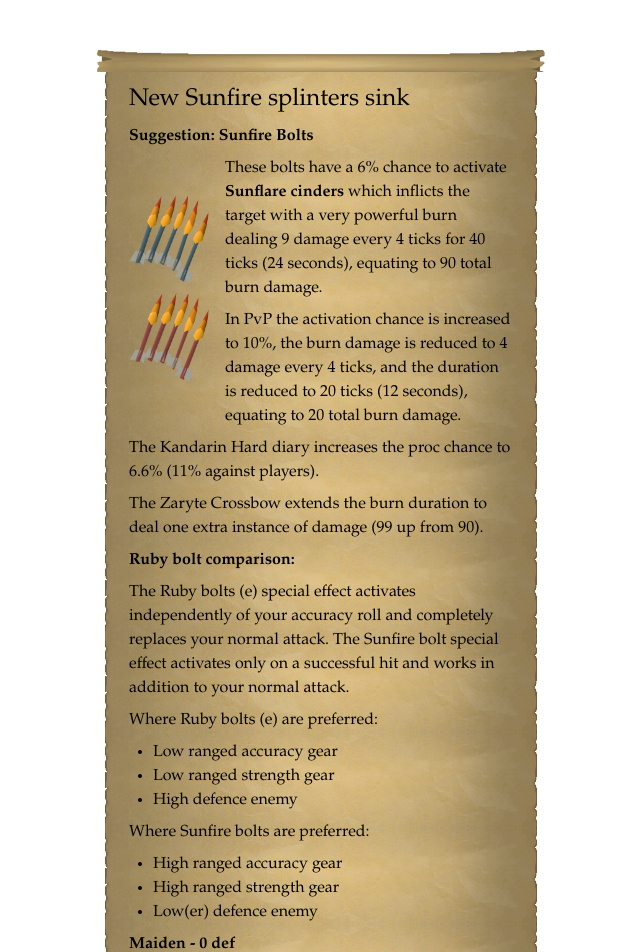
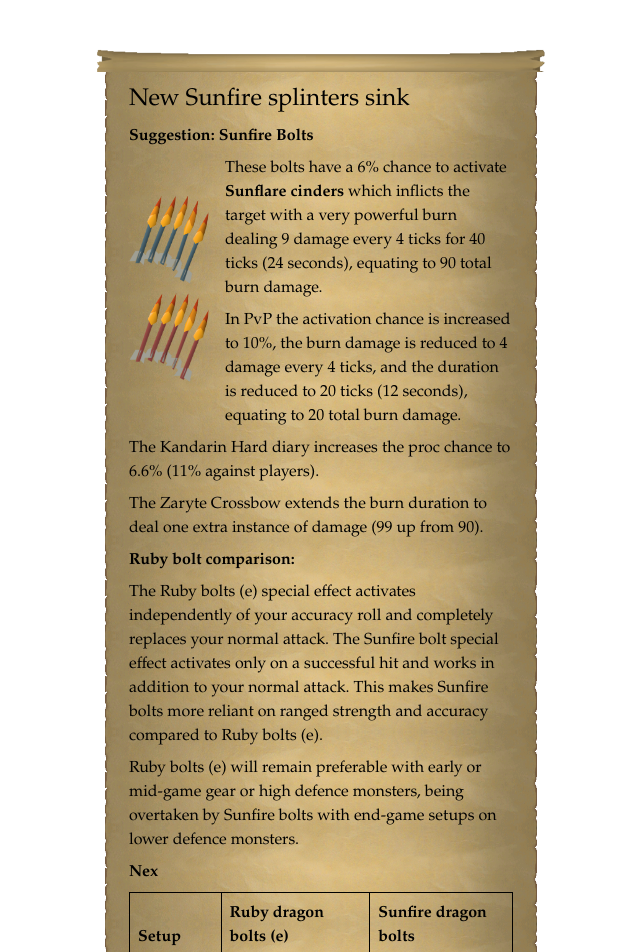
Before and after one commit to MaxRandle/osrs-blog, a Next.js app: page /colo-rewards/2 in a window 1280 px wide. Shown: the top 952 px of the page, without its empty margins (319-959 px from the left). Built offline with nearby package versions, Linux system fonts and the light colour scheme.

Commit message:
content tweaks & revisions

```diff
--- a/app/colo-rewards/2/page.mdx
+++ b/app/colo-rewards/2/page.mdx
@@ -29,27 +29,9 @@
 
 **Ruby bolt comparison:**
 
-The Ruby bolts (e) special effect activates independently of your accuracy roll and completely replaces your normal attack. The Sunfire bolt special effect activates only on a successful hit and works in addition to your normal attack.
+The Ruby bolts (e) special effect activates independently of your accuracy roll and completely replaces your normal attack. The Sunfire bolt special effect activates only on a successful hit and works in addition to your normal attack. This makes Sunfire bolts more reliant on ranged strength and accuracy compared to Ruby bolts (e).
 
-Where Ruby bolts (e) are preferred:
-
-- Low ranged accuracy gear
-- Low ranged strength gear
-- High defence enemy
-
-Where Sunfire bolts are preferred:
-
-- High ranged accuracy gear
-- High ranged strength gear
-- Low(er) defence enemy
-
-**Maiden - 0 def**
-
-| Setup      | Ruby dragon bolts (e) | Sunfire dragon bolts |
-| ---------- | --------------------- | -------------------- |
-| ZCB spec   | 110 (expected)        | 123 (expected)       |
-| Void ZCB   | 10.6 dps              | 10.9 dps             |
-| D'hide ACB | 8.85 dps              | 9.09 dps             |
+Ruby bolts (e) will remain preferable with early or mid-game gear or high defence monsters, being overtaken by Sunfire bolts with end-game setups on lower defence monsters.
 
 **Nex**
 
@@ -59,19 +41,10 @@
 | Masori ZCB | 5.88 dps              | 4.67 dps             |
 | D'hide ACB | 4.43 dps              | 3.05 dps             |
 
-{/*
+**Maiden - 0 def**
 
----
-
-The Sunfire bolt effect can only active on a successful hit, but acts in addition to your successful hit's damage (unlike Ruby bolts (e), which replaces it). This makes Sunfire bolts damage scale more effectively with ranged strength and accuracy compared to ruby bolts (e).
-
-Ruby bolts(e) will remain preferable for lower-budget setups or high defence monsters due to their special effect ignoring ranged accuracy, only being overtaken by Sunfire bolts with high-budget setups on lower defence monsters.
-
----
-
-Ruby bolts (e) are exceptionally powerful against high defence, high HP enemies due to the fact that the special effect activates independently of your accuracy roll and completely replaces your normal attack, meaning they provide very high value even with no ranged strength boosting gear.
-
-The Sunfire bolts special effect deals damage in addition to your regular ranged attack, and can't activate if you miss. This makes Sunfire bolts **worse** than Ruby bolts (e) against high defence and with worse ranged gear, but scale to be **slightly better** than Ruby bolts (e) against low defence and with end game ranged gear.
-
-
-*/}
+| Setup      | Ruby dragon bolts (e) | Sunfire dragon bolts |
+| ---------- | --------------------- | -------------------- |
+| ZCB spec   | 110 (expected)        | 123 (expected)       |
+| Void ZCB   | 10.6 dps              | 10.9 dps             |
+| D'hide ACB | 8.85 dps              | 9.09 dps             |
--- a/app/colo-rewards/4/page.mdx
+++ b/app/colo-rewards/4/page.mdx
@@ -12,7 +12,7 @@
 
 </Row>
 
-This item is supposed to be the big ticket reward from one of the hardest pieces of content in the game, but it falls flat and is far too niche. It has potential but it needs to be reworked.
+The Tonalztics is supposed to be the big ticket reward from one of the hardest pieces of content in the game, but it falls flat and is far too niche. It has potential but it needs to be reworked.
 
 There&apos;s a space for a high dps one-handed 3-tick ranged weapon with better accuracy than blowpipe and worse accuracy than Bowfa. Filling a similar role to the Eye of Ayak including the defence draining spec.
 
--- a/app/colo-rewards/5/page.mdx
+++ b/app/colo-rewards/5/page.mdx
@@ -20,7 +20,7 @@
 
 <NoShrink>![Sunfire splinters](/media/sunfire-splinters.png)</NoShrink>
 
-Even if new item sinks were introduced, splinters would struggle to hold value and corrode player profits as long as early wave botting exists and is viable.
+Even if new item sinks were introduced, splinters would struggle to hold value as long as early wave botting exists and is viable which heavily erodes player profits from completing the Colosseum.
 
 </Row>
 
```
